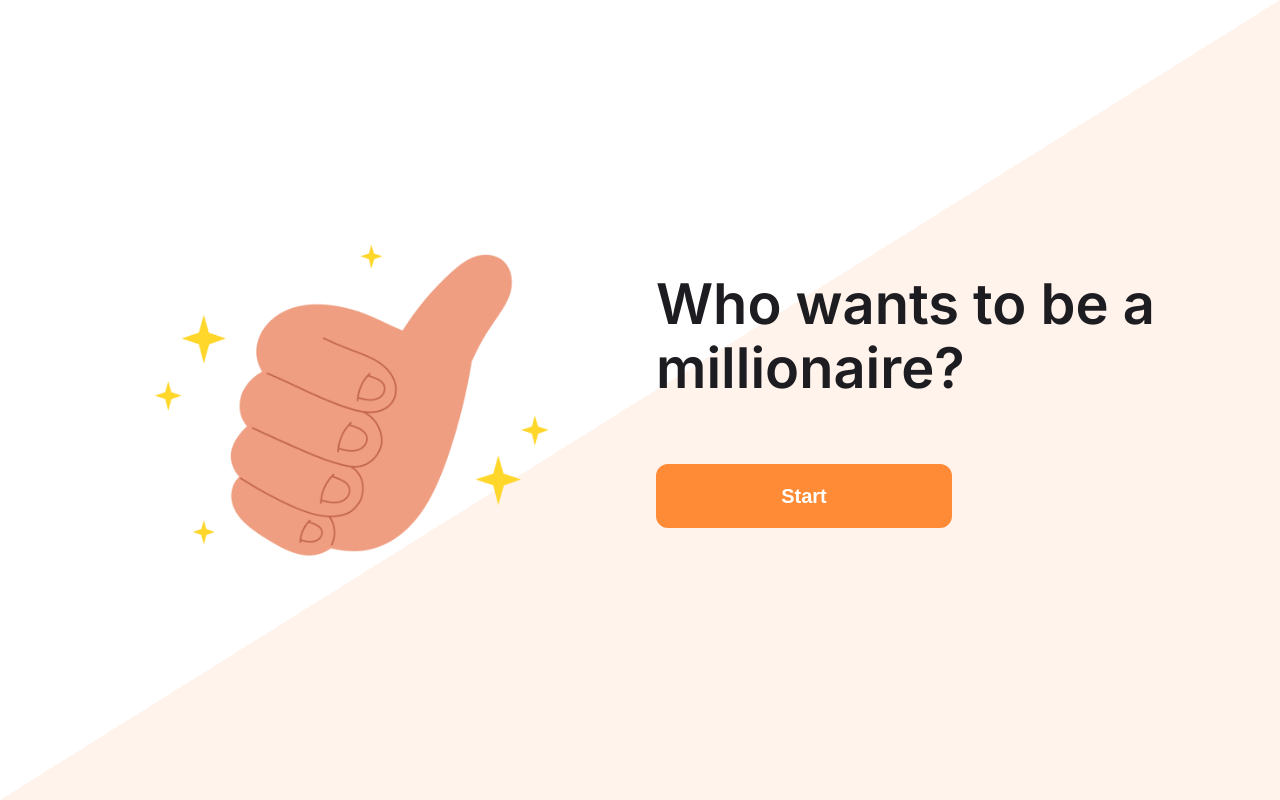
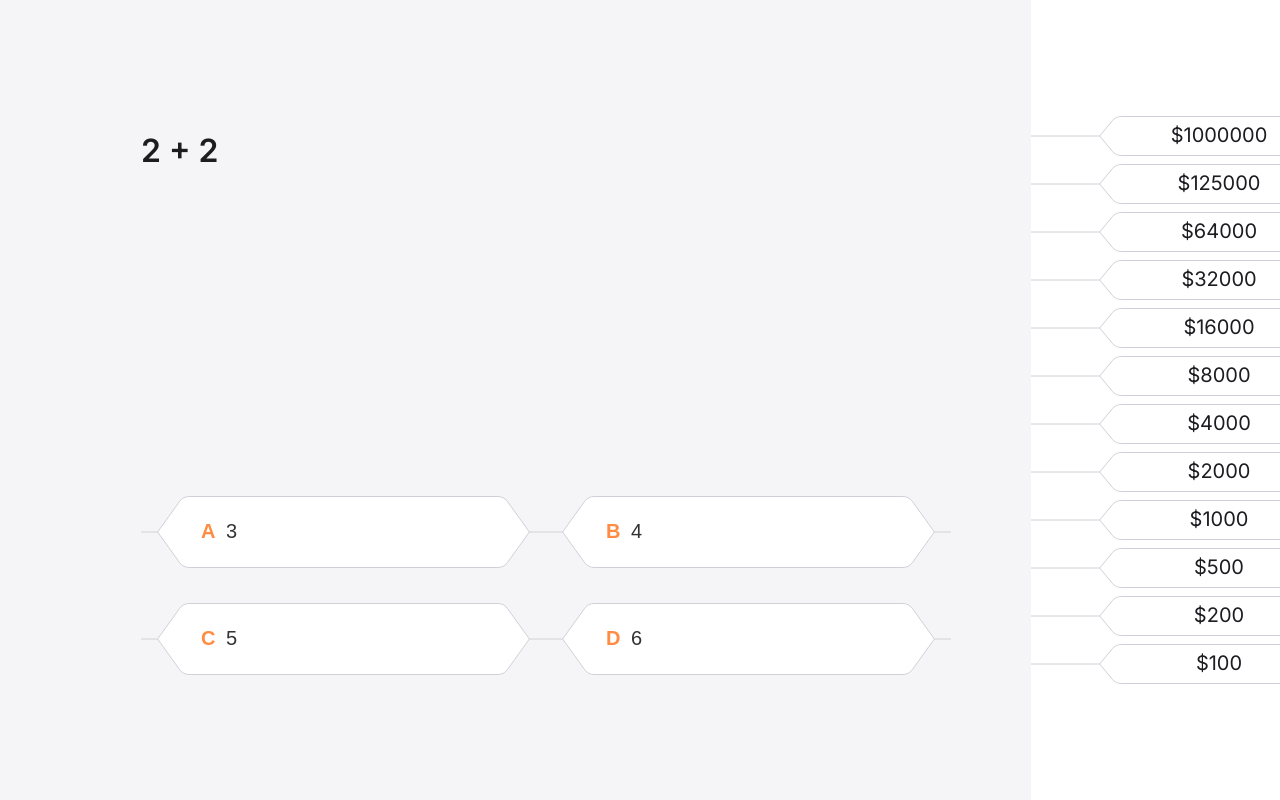
Before and after one commit to marynag/quizz-game, a Next.js app: page / in a window 1280 px wide. Both pictures are taken after a click on the button "Start". Built offline with nearby package versions, Linux system fonts and the light colour scheme.

Commit message:
add clickable answers

```diff
--- a/src/app/layout.tsx
+++ b/src/app/layout.tsx
@@ -1,6 +1,7 @@
 import type { Metadata } from "next";
 import { Inter } from "next/font/google";
 import "./globals.css";
+import { GameProvider } from "@/context/GameContext";
 
 const inter = Inter({
   variable: "--font-inter",
@@ -18,8 +19,10 @@ export default function RootLayout({
   children: React.ReactNode;
 }>) {
   return (
-    <html lang="en">
-      <body className={inter.className}>{children}</body>
+    <html lang="en" suppressHydrationWarning>
+      <body className={inter.className} suppressHydrationWarning>
+        <GameProvider>{children}</GameProvider>
+      </body>
     </html>
   );
 }
--- a/src/app/page.module.css
+++ b/src/app/page.module.css
@@ -68,10 +68,7 @@
   padding: 0 20px;
   border: none;
   border: 1px solid transparent;
-  transition:
-    background 0.2s,
-    color 0.2s,
-    border-color 0.2s;
+  transition: background 0.2s, color 0.2s, border-color 0.2s;
   cursor: pointer;
   display: flex;
   align-items: center;
@@ -166,3 +163,9 @@ a.secondary {
     filter: invert();
   }
 }
+
+.gameWrapper {
+  display: flex;
+  height: 100%;
+  width: 100%;
+}
--- a/src/app/page.tsx
+++ b/src/app/page.tsx
@@ -1,5 +1,27 @@
+"use client";
+import { useGame } from "@/context/GameContext";
 import { GameGreeting } from "../components/GameGreeting/GameGreeting";
+import { PrizeList } from "@/components/PrizeList/PrizeList";
+import { GameStatus } from "@/types";
+import { GamePlay } from "@/components/GamePlay/GamePlay";
+import styles from "./page.module.css";
 
 export default function Home() {
-  return <GameGreeting />;
+  const { gameState } = useGame();
+
+  switch (gameState.gameStatus) {
+    case GameStatus.menu:
+      return <GameGreeting />;
+    case GameStatus.playing:
+      return (
+        <div className={styles.gameWrapper}>
+          <GamePlay />
+          <PrizeList />
+        </div>
+      );
+    case GameStatus.finished:
+      return <p>finished</p>;
+    default:
+      return <p>finished</p>;
+  }
 }
--- a/src/components/GameGreeting/GameGreeting.tsx
+++ b/src/components/GameGreeting/GameGreeting.tsx
@@ -5,8 +5,10 @@ import styles from "./GameGreeting.module.css";
 
 import { Button } from "../common/Button";
 import handImage from "../../../public/images/hand.png";
+import { useGame } from "@/context/GameContext";
 
 export const GameGreeting = () => {
+  const { startGame } = useGame();
   return (
     <div className={styles.bgGradient}>
       <div className={styles.imageWrapper}>
@@ -14,7 +16,7 @@ export const GameGreeting = () => {
       </div>
       <div className={styles.headerWrapper}>
         <h1 className={styles.header}>Who wants to be a millionaire?</h1>
-        <Button text={"Start"} onClick={() => {}} />
+        <Button text={"Start"} onClick={startGame} />
       </div>
     </div>
   );
--- /dev/null
+++ b/src/components/GamePlay/GamePlay.tsx
@@ -0,0 +1,23 @@
+import React from "react";
+
+import { useGame } from "@/context/GameContext";
+import { QuestionCard } from "../QuestionCard/QuestionCard";
+
+export const GamePlay = () => {
+  const { gameState, gameConfig, selectAnswer, nextQuestion } = useGame();
+  const currentQuestion = gameConfig.questions[gameState.currentQuestionIndex];
+
+  return (
+    <>
+      <QuestionCard
+        question={currentQuestion}
+        questionNumber={gameState.currentQuestionIndex + 1}
+        totalQuestions={gameConfig.questions.length}
+        isAnswerRevealed={gameState.isAnswerRevealed}
+        isCorrect={gameState.isCorrect}
+        onAnswerSelect={selectAnswer}
+        onNextQuestion={nextQuestion}
+      />
+    </>
+  );
+};
--- /dev/null
+++ b/src/components/OptionTemplate/OptionTemplate.module.css
@@ -0,0 +1,4 @@
+.buttonInvisible {
+  border: none;
+  background: none;
+}
--- a/src/components/OptionTemplate/OptionTemplate.tsx
+++ b/src/components/OptionTemplate/OptionTemplate.tsx
@@ -1,12 +1,20 @@
 import React, { useEffect, useState } from "react";
+import styles from "./OptionTemplate.module.css";
+import { useGame } from "@/context/GameContext";
 
 type Props = {
   text: string;
   number: number;
+  onSelect?: (option: string) => void;
+  disabled?: boolean;
 };
 
-export const OptionTemplate = ({ text, number }: Props) => {
+export const OptionTemplate = ({ text, number, onSelect, disabled }: Props) => {
   const [isMobile, setIsMobile] = useState(false);
+  const { gameState } = useGame();
+
+  const { selectedAnswers } = gameState;
+  const isSelected = selectedAnswers.includes(text);
 
   useEffect(() => {
     const checkIfMobile = () => {
@@ -21,7 +29,15 @@ export const OptionTemplate = ({ text, number }: Props) => {
 
   const letter = String.fromCharCode(64 + number);
 
+  const baseColorLine = isSelected ? "#FF8C42" : "#D0D0D8";
+  const baseColorBg = isSelected ? "#FFF3EB" : "#FFFFFF";
+
   return (
+    <button
+      onClick={() => onSelect && onSelect(text)}
+      className={styles.buttonInvisible}
+      disabled={disabled}
+    >
       <svg
         width="405"
         height="72"
@@ -29,12 +45,12 @@ export const OptionTemplate = ({ text, number }: Props) => {
         fill="none"
         xmlns="http://www.w3.org/2000/svg"
       >
-      <path d="M388 36L405 36" stroke="#D0D0D8" />
-      <path d="M0 36L17 36" stroke="#D0D0D8" />
+        <path d="M388 36L405 36" stroke={baseColorLine} />
+        <path d="M0 36L17 36" stroke={baseColorLine} />
         <path
           d="M48.0518 0.5H356.948C360.532 0.500071 363.904 2.17099 366.076 5.00586L366.283 5.2832L388.383 36L366.283 66.7168C364.122 69.72 360.648 71.4999 356.948 71.5H48.0518C44.3519 71.4999 40.8777 69.72 38.7168 66.7168L16.6162 36L38.7168 5.2832C40.8777 2.27998 44.3519 0.500068 48.0518 0.5Z"
-        fill="white"
-        stroke="#D0D0D8"
+          fill={baseColorBg}
+          stroke={baseColorLine}
         />
 
         <text
@@ -58,5 +74,6 @@ export const OptionTemplate = ({ text, number }: Props) => {
           {text}
         </text>
       </svg>
+    </button>
   );
 };
--- a/src/components/PrizeList/PrizeList.module.css
+++ b/src/components/PrizeList/PrizeList.module.css
@@ -7,3 +7,10 @@
   gap: 8px;
   background-color: var(--white);
 }
+
+.prizeList {
+  display: flex;
+  flex-direction: column;
+  align-items: center;
+  justify-content: center;
+}
--- a/src/components/QuestionCard/QuestionCard.tsx
+++ b/src/components/QuestionCard/QuestionCard.tsx
@@ -7,15 +7,32 @@ import { OptionTemplate } from "../OptionTemplate/OptionTemplate";
 
 type QuestionCardProps = {
   question: Question;
+  questionNumber: number;
+  totalQuestions: number;
+  isAnswerRevealed: boolean;
+  isCorrect: boolean | null;
+  onAnswerSelect: (answer: string) => void;
+  onNextQuestion: () => void;
 };
 
-export const QuestionCard = ({ question }: QuestionCardProps) => {
+export const QuestionCard = ({
+  question,
+  isAnswerRevealed,
+  onAnswerSelect,
+}: QuestionCardProps) => {
   return (
     <div className={styles.questionBg}>
       <h2 className={styles.questionHeader}> {question.question}</h2>
+      <div className="grid grid-cols-1 md:grid-cols-2 gap-4 mb-8"></div>
       <div className={styles.answersBox}>
         {question.options.map((option, index) => (
-          <OptionTemplate key={index} text={option} number={index + 1} />
+          <OptionTemplate
+            key={index}
+            text={option}
+            number={index + 1}
+            onSelect={() => !isAnswerRevealed && onAnswerSelect(option)}
+            disabled={isAnswerRevealed}
+          />
         ))}
       </div>
     </div>
--- a/src/gameConfig.json
+++ b/src/gameConfig.json
@@ -44,7 +44,7 @@
       "id": 6,
       "question": "How many continents are there on Earth?",
       "options": ["3", "8", "6", "7"],
-      "answer": ["3"],
+      "answer": ["7"],
       "prize": "4000"
     },
     {
@@ -65,7 +65,7 @@
       "id": 9,
       "question": "How many hours are in a day?",
       "options": ["12", "16", "20", "24"],
-      "answer": ["60"],
+      "answer": ["24"],
       "prize": "32000"
     },
     {
```
Lines whose indentation alone changed are shown as unchanged.
